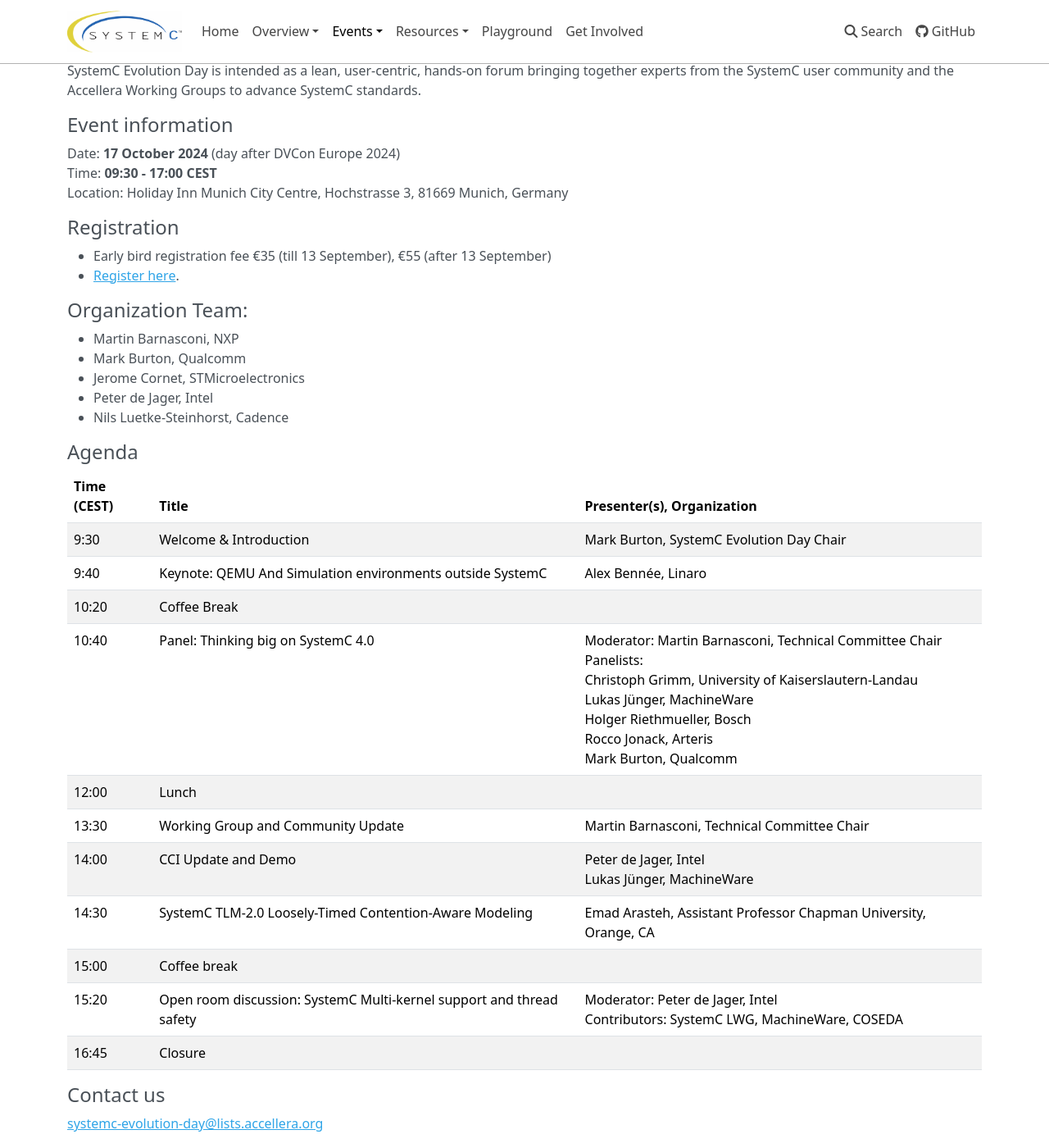
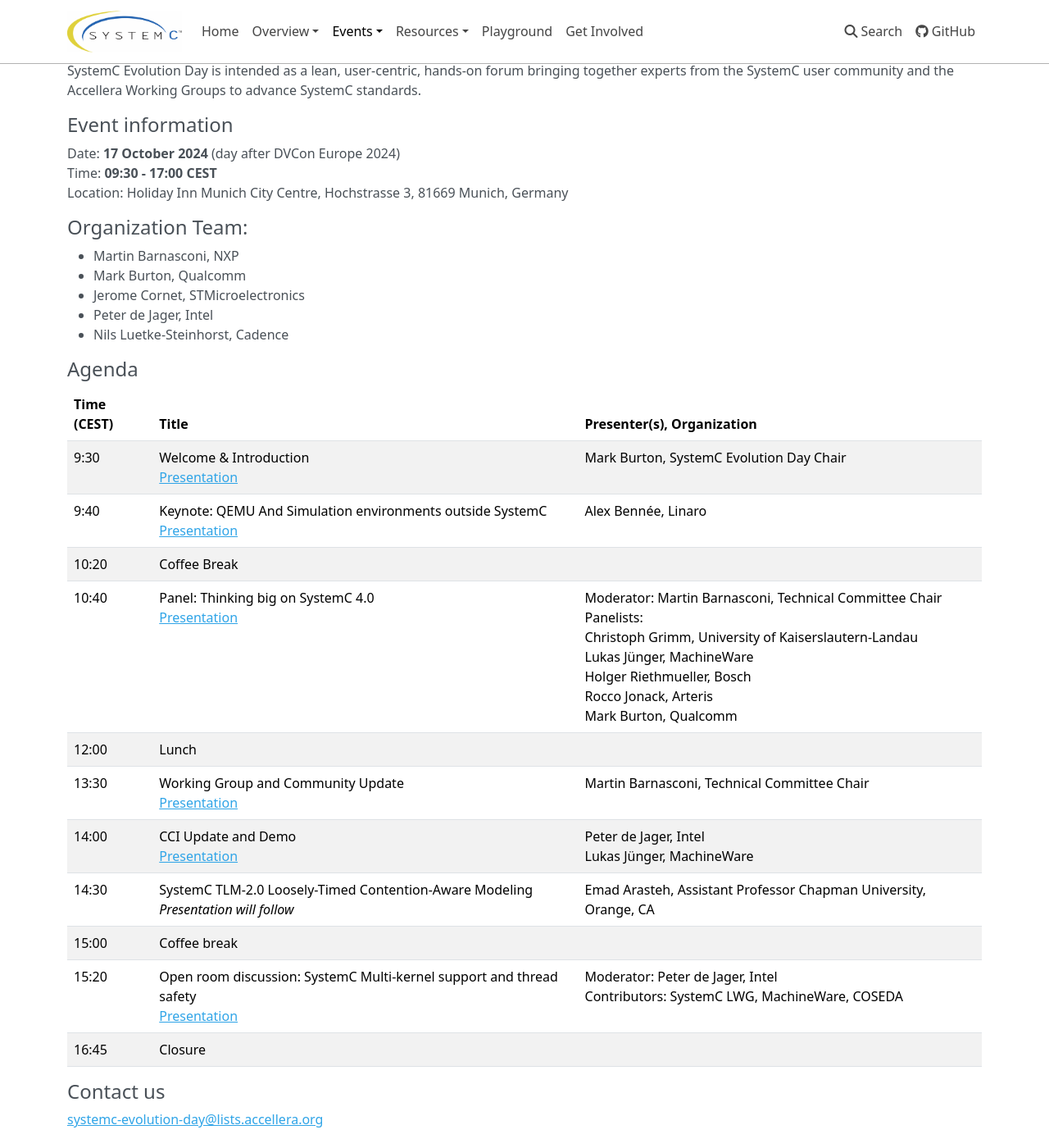
Before and after one commit to accellera-official/systemc.org, an MkDocs documentation site: the page built from docs/events/sced2024.md, in a window 1280 px wide and 1400 px high, scrolled down 222 px. Shown: the whole window at 82% size. Built offline with MkDocs 1.6.1, drawn with Linux system fonts in a browser that asks for light colours; nearby versions of some CDN libraries.

Commit message:
sced update

```diff
--- a/docs/events/sced2024.md
+++ b/docs/events/sced2024.md
@@ -22,12 +22,12 @@
 You can contribute with sharing insights from your own projects and studies, as well as with follow-up topics from previous SystemC Evolution Days. Topics related to specific application domains, such as automotive, communications, and industrial automation, are also welcome.
 
 Please submit your proposal before **1 August** to [systemc-evolution-day@lists.accellera.org](mailto:systemc-evolution-day@lists.accellera.org).
--->
+
 ## Registration
 
 * Early bird registration fee €35 (till 13 September), €55 (after 13 September)
 * [Register here](https://dvcon-europe.org/registration).
-
+-->
 ## Organization Team:
 
  * Martin Barnasconi, NXP
@@ -40,16 +40,16 @@
 
 | Time (CEST) | Title | Presenter(s), Organization |
 | --------------------- | ---------------- | -------------------------------- |
-| 9:30 | Welcome & Introduction | Mark Burton, SystemC Evolution Day Chair |
-| 9:40 | Keynote: QEMU And Simulation environments outside SystemC | Alex Bennée, Linaro |
+| 9:30 | Welcome & Introduction<br>[Presentation][intro_panel] | Mark Burton, SystemC Evolution Day Chair |
+| 9:40 | Keynote: QEMU And Simulation environments outside SystemC<br>[Presentation][qemu] | Alex Bennée, Linaro |
 | 10:20 | Coffee Break |
-| 10:40 | Panel: Thinking big on SystemC 4.0 |  Moderator: Martin Barnasconi,  Technical Committee Chair<br>Panelists:<br>Christoph Grimm, University of Kaiserslautern-Landau<br>Lukas Jünger, MachineWare<br>Holger Riethmueller, Bosch<br>Rocco Jonack, Arteris<br>Mark Burton, Qualcomm |
+| 10:40 | Panel: Thinking big on SystemC 4.0<br>[Presentation][intro_panel] |  Moderator: Martin Barnasconi,  Technical Committee Chair<br>Panelists:<br>Christoph Grimm, University of Kaiserslautern-Landau<br>Lukas Jünger, MachineWare<br>Holger Riethmueller, Bosch<br>Rocco Jonack, Arteris<br>Mark Burton, Qualcomm |
 | 12:00 | Lunch |
-| 13:30 | Working Group and Community Update | Martin Barnasconi, Technical Committee Chair |
-| 14:00 | CCI Update and Demo | Peter de Jager, Intel<br>Lukas Jünger, MachineWare |
-| 14:30 | SystemC TLM-2.0 Loosely-Timed Contention-Aware Modeling | Emad Arasteh, Assistant Professor Chapman University, Orange, CA |
+| 13:30 | Working Group and Community Update<br>[Presentation][wg] | Martin Barnasconi, Technical Committee Chair |
+| 14:00 | CCI Update and Demo<br>[Presentation][cci] | Peter de Jager, Intel<br>Lukas Jünger, MachineWare |
+| 14:30 | SystemC TLM-2.0 Loosely-Timed Contention-Aware Modeling<br><i>Presentation will follow</i> | Emad Arasteh, Assistant Professor Chapman University, Orange, CA |
 | 15:00 | Coffee break |
-| 15:20 | Open room discussion: SystemC Multi-kernel support and thread safety | Moderator: Peter de Jager, Intel<br>Contributors: SystemC LWG, MachineWare, COSEDA |
+| 15:20 | Open room discussion: SystemC Multi-kernel support and thread safety<br>[Presentation][thread] | Moderator: Peter de Jager, Intel<br>Contributors: SystemC LWG, MachineWare, COSEDA |
 | 16:45 | Closure |
 
 ## Contact us
```
Also changed, not shown: other parts of docs/events/sced2024.md (+6 -0 lines), docs/index.md (+4 -5 lines).
